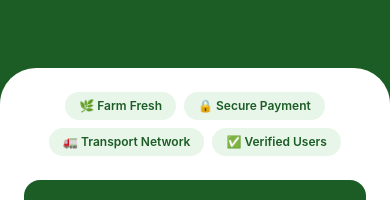
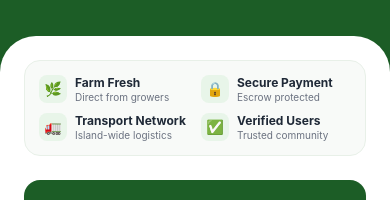
Before and after one commit to janith-sasindu/Green-Hive, a React Native app in the folder mobile/: screen /Welcome in a window 390 px wide. Shown: the part 412-612 px from the top of the page. Built offline with nearby package versions, Linux system fonts and the light colour scheme.

Commit message:
button like feature icons changes

```diff
--- a/mobile/src/screens/auth/WelcomeScreen.tsx
+++ b/mobile/src/screens/auth/WelcomeScreen.tsx
@@ -79,27 +79,76 @@ export default function WelcomeScreen({ navigation }: WelcomeScreenProps) {
 
                 {/* Bottom Card */}
                 <View className="rounded-t-[36px] bg-white px-6 pt-6 pb-8 shadow-lg">
-                    {/* Feature Badges */}
-                    <View className="flex-row flex-wrap justify-center gap-2 mb-6">
-                        <View className="rounded-full bg-[#e8f5e9] px-3.5 py-1.5">
-                            <Text className="text-xs font-semibold text-[#1c5d26]">
-                                🌿 Farm Fresh
+                    {/* Platform Features Section */}
+                    <View
+                        className={`rounded-2xl bg-[#F8FAF8] border border-[#E8F0E8] ${
+                            isSmallDevice ? "mb-4 p-3" : "mb-6 p-3.5"
+                        }`}
+                    >
+
+                        {/* Feature Items 2x2 Grid */}
+                        <View className="flex-row justify-between">
+                            {/* Left Column */}
+                            <View className="flex-1 pr-1.5 gap-2.5">
+                                <View className="flex-row items-center">
+                                    <View className="mr-2 h-7 w-7 items-center justify-center rounded-lg bg-[#E8F5E9]">
+                                        <Text className="text-sm">🌿</Text>
+                                    </View>
+                                    <View className="flex-1">
+                                        <Text className="text-xs font-bold text-gray-800">
+                                            Farm Fresh
+                                        </Text>
+                                        <Text className="text-[10px] text-gray-500">
+                                            Direct from growers
                                         </Text>
                                     </View>
-                        <View className="rounded-full bg-[#e8f5e9] px-3.5 py-1.5">
-                            <Text className="text-xs font-semibold text-[#1c5d26]">
-                                🔒 Secure Payment
+                                </View>
+
+                                <View className="flex-row items-center">
+                                    <View className="mr-2 h-7 w-7 items-center justify-center rounded-lg bg-[#E8F5E9]">
+                                        <Text className="text-sm">🚛</Text>
+                                    </View>
+                                    <View className="flex-1">
+                                        <Text className="text-xs font-bold text-gray-800">
+                                            Transport Network
+                                        </Text>
+                                        <Text className="text-[10px] text-gray-500">
+                                            Island-wide logistics
                                         </Text>
                                     </View>
-                        <View className="rounded-full bg-[#e8f5e9] px-3.5 py-1.5">
-                            <Text className="text-xs font-semibold text-[#1c5d26]">
-                                🚛 Transport Network
+                                </View>
+                            </View>
+
+                            {/* Right Column */}
+                            <View className="flex-1 pl-1.5 gap-2.5">
+                                <View className="flex-row items-center">
+                                    <View className="mr-2 h-7 w-7 items-center justify-center rounded-lg bg-[#E8F5E9]">
+                                        <Text className="text-sm">🔒</Text>
+                                    </View>
+                                    <View className="flex-1">
+                                        <Text className="text-xs font-bold text-gray-800">
+                                            Secure Payment
+                                        </Text>
+                                        <Text className="text-[10px] text-gray-500">
+                                            Escrow protected
                                         </Text>
                                     </View>
-                        <View className="rounded-full bg-[#e8f5e9] px-3.5 py-1.5">
-                            <Text className="text-xs font-semibold text-[#1c5d26]">
-                                ✅ Verified Users
+                                </View>
+
+                                <View className="flex-row items-center">
+                                    <View className="mr-2 h-7 w-7 items-center justify-center rounded-lg bg-[#E8F5E9]">
+                                        <Text className="text-sm">✅</Text>
+                                    </View>
+                                    <View className="flex-1">
+                                        <Text className="text-xs font-bold text-gray-800">
+                                            Verified Users
                                         </Text>
+                                        <Text className="text-[10px] text-gray-500">
+                                            Trusted community
+                                        </Text>
+                                    </View>
+                                </View>
+                            </View>
                         </View>
                     </View>
 
```
Lines whose indentation alone changed are shown as unchanged.
